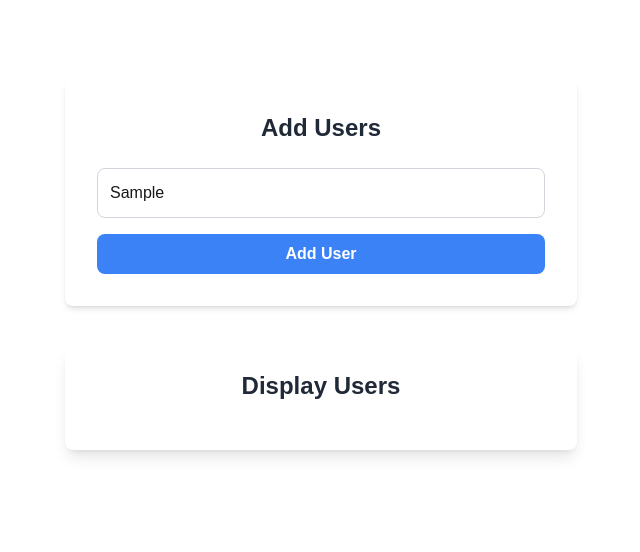
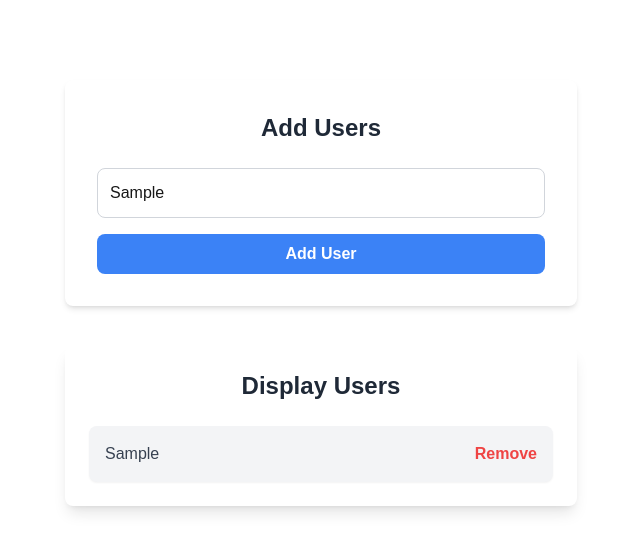
Before and after one commit to sadekur/toolkit-app, a Next.js app: page / in a window 1280 px wide. Both pictures are taken after typing "Sample" into the empty fields and a click on the button "Add User". Shown: the top 552 px of the page, without its empty margins (319-959 px from the left). Built offline with nearby package versions, Linux system fonts and the light colour scheme.

Commit message:
add values

```diff
--- a/src/app/components/AddUsers.js
+++ b/src/app/components/AddUsers.js
@@ -7,7 +7,7 @@ function AddUsers() {
 	const [name, setName] = useState("");
 	const dispatch = useDispatch();
 	const userDispatch = () => {
-		dispatch(AddUser(name));
+		dispatch(AddUser({name}));
 	};
 
 	return (
--- a/src/app/components/DisplayUsers.js
+++ b/src/app/components/DisplayUsers.js
@@ -1,7 +1,10 @@
+"use client";
 import React from "react";
+import { useSelector } from "react-redux";
 
 function DisplayUsers() {
-	const users = ["John Doe", "Jane Smith", "Alice Johnson", "Bob Brown"]; // Sample user data
+	const userData = useSelector((data) => data.users);
+	console.log(userData);
 
 	return (
 		<div className="flex flex-col items-center justify-center py-10 px-6">
@@ -9,20 +12,20 @@ function DisplayUsers() {
 				<h1 className="text-2xl font-semibold text-gray-800 mb-6 text-center">
 					Display Users
 				</h1>
-				{/* <ul className="space-y-4">
-					{users.map((user, index) => (
+				<ul className="space-y-4">
+					{userData.map((user) => (
 						<li
-							key={index}
+							key={user}
 							className="flex items-center justify-between bg-gray-100 p-4 rounded-lg shadow-sm hover:bg-gray-200 transition">
 							<span className="text-gray-700 font-medium">
-								{user}
+								{user.name}
 							</span>
 							<button className="text-red-500 font-semibold hover:text-red-700 transition">
 								Remove
 							</button>
 						</li>
 					))}
-				</ul> */}
+				</ul>
 			</div>
 		</div>
 	);
--- a/src/app/page.js
+++ b/src/app/page.js
@@ -1,3 +1,4 @@
+"use client";
 import Image from "next/image";
 import AddUsers from "./components/AddUsers";
 import DisplayUsers from "./components/DisplayUsers";
```
